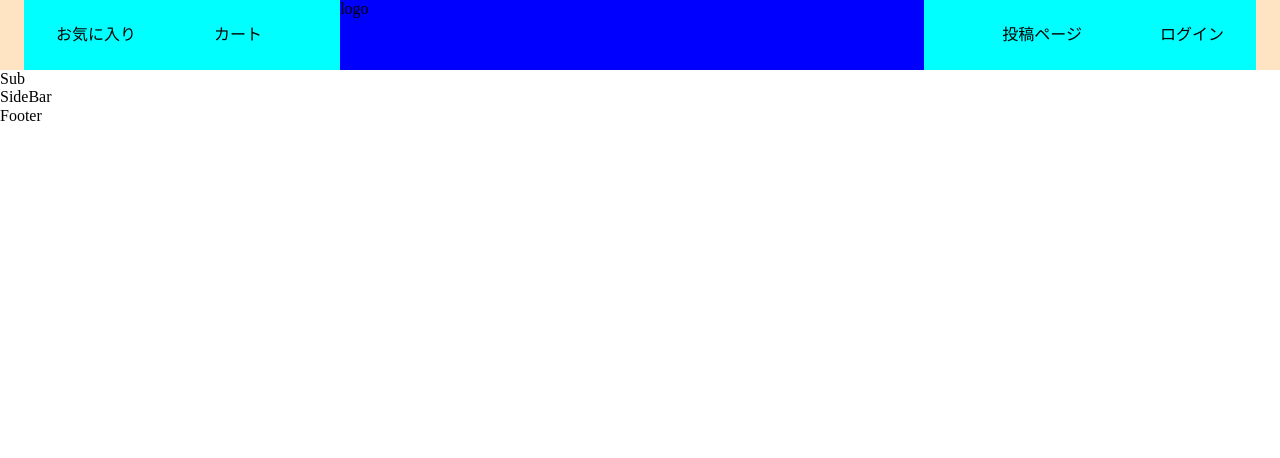
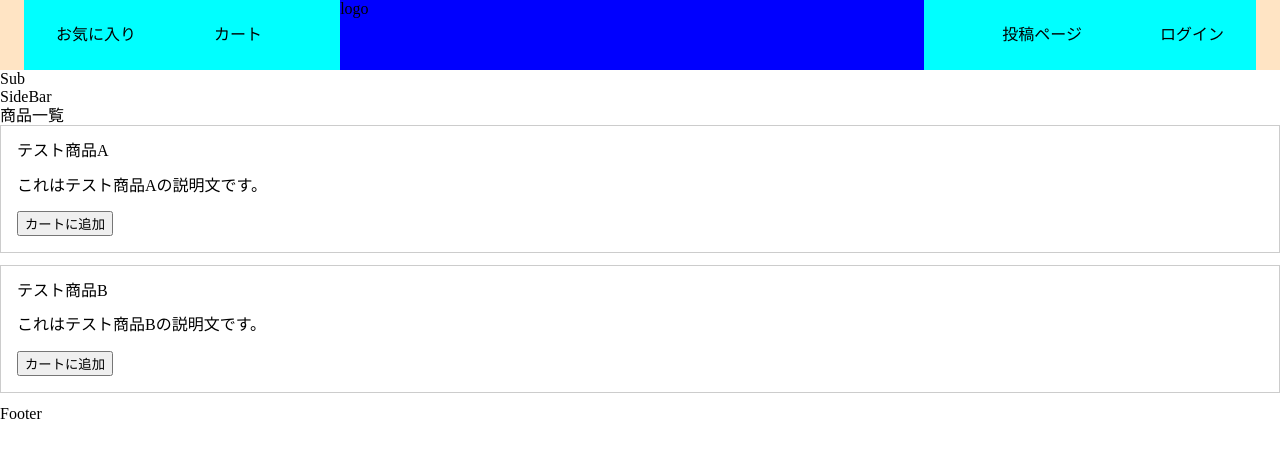
Before and after one commit to tanikiti9/AIConentsMarket, a Next.js app in the folder frontend/: page / in a window 1280 px wide. Shown: the top 458 px of the page. Built offline with nearby package versions, Linux system fonts and the light colour scheme; no server answers.

Commit message:
Add zustand, testFile

```diff
--- a/frontend/package.json
+++ b/frontend/package.json
@@ -11,7 +11,8 @@
   "dependencies": {
     "next": "16.2.4",
     "react": "19.2.4",
-    "react-dom": "19.2.4"
+    "react-dom": "19.2.4",
+    "zustand": "^5.0.12"
   },
   "devDependencies": {
     "@tailwindcss/postcss": "^4",
--- a/frontend/src/components/header/Header.tsx
+++ b/frontend/src/components/header/Header.tsx
@@ -1,17 +1,17 @@
 import React from 'react'
+import Link from 'next/link' // ← 追加
 
 const Header = () => {
   return (
     <div className='header-inner'>
       <ul className='header-ul'>
-        <li><a href="#">お気に入り</a></li>
-        <li><a href="#">カート</a></li>
-        <li id='header-logo'><a href="#"><img src="#" alt="" />logo</a></li>
-        <li><a href="#">投稿ページ</a></li>
-        <li><a href="#">ログイン</a></li>
+        <li><Link href="#">お気に入り</Link></li>
+        <li><Link href="/cart">カート</Link></li>  {/* ← ここが重要 */}
+        <li id='header-logo'><Link href="#"><img src="#" alt="" />logo</Link></li>
+        <li><Link href="#">投稿ページ</Link></li>
+        <li><Link href="#">ログイン</Link></li>
       </ul>
     </div>
-
   )
 }
 
--- a/frontend/src/components/interface.ts
+++ b/frontend/src/components/interface.ts
@@ -1,5 +1,6 @@
 export interface product_type{
-    image: string;
     id: number;
-    discription: string;
+    title: string
+    description: string;
+    downloadLink: string;
 }
--- a/frontend/src/components/main/Main.tsx
+++ b/frontend/src/components/main/Main.tsx
@@ -1,6 +1,7 @@
 import React from 'react'
 import SideBar from './sidebar/SideBar'
 import MainContainer from './main-container/MainContainer'
+
 
 const Main = () => {
     return (
--- /dev/null
+++ b/frontend/src/components/main/main-container/Card.tsx
@@ -0,0 +1,21 @@
+'use client';
+import { product_type } from '@/components/interface';
+import { useCartStore } from '@/store/cartStore';
+
+type Props = {
+  product: product_type;
+};
+
+export default function Card({ product }: Props) {
+  const addItem = useCartStore((state) => state.addItem);
+
+  return (
+    <div style={{ border: '1px solid #ccc', padding: '16px', marginBottom: '12px' }}>
+      <h2>{product.title}</h2>
+      <p>{product.description}</p>
+      <button onClick={() => addItem(product)}>
+        カートに追加
+      </button>
+    </div>
+  );
+}
--- a/frontend/src/components/main/main-container/MainContainer.tsx
+++ b/frontend/src/components/main/main-container/MainContainer.tsx
@@ -1,32 +1,14 @@
-"use client"
+'use client'
+import Card from './Card';;
+import { products } from '@/data/products';
 
-import Card from '@/components/ui/Card'
-import React, { useEffect, useState } from 'react'
-import { product_type } from '@/components/interface'
-
-const fetchData = async (url: string): Promise<product_type> => {
-  const response = await fetch(url);
-  if (!response.ok) {
-    throw new Error('response error');
-  }
-  const data: product_type = await response.json();
-  return data;
-};
-
-const url = 'http://localhost:8000/api/products/{id}/download';
-
-
-const MainContainer = () => {
-  const [product, setProduct] = useState<product_type | null>(null);
-
-  useEffect(()=>{
-    fetchData(url).then(setProduct).catch(console.error);
-  },[]);
+export default function MainContainer() {
   return (
-    <div>
-      {product && <Card product={product}/>}
-    </div>
-  )
+    <main>
+      <h1>商品一覧</h1>
+      {products.map((product) => (
+        <Card key={product.id} product={product} />
+      ))}
+    </main>
+  );
 }
-
-export default MainContainer
--- a/frontend/src/components/ui/Card.tsx
+++ /dev/null
@@ -1,16 +0,0 @@
-import React from 'react'
-import { product_type } from '../interface'
-type Props = {
-  product: product_type;
-}
-const Card = ({ product }: Props) => {
-  return (
-    <div>
-      <img src={product.image} alt="" />
-      <h2>{product.id}</h2>
-      <p>{product.discription}</p>
-    </div>
-  )
-}
-
-export default Card
--- /dev/null
+++ b/frontend/src/data/products.ts
@@ -0,0 +1,17 @@
+import { product_type } from "@/components/interface";
+
+
+export const products: product_type[] = [
+  {
+    id: 1,
+    title: 'テスト商品A',
+    description: 'これはテスト商品Aの説明文です。',
+    downloadLink: 'http...'
+  },
+  {
+    id: 2,
+    title: 'テスト商品B',
+    description: 'これはテスト商品Bの説明文です。',
+    downloadLink: 'http...'
+  },
+];
--- /dev/null
+++ b/frontend/src/store/cartStore.tsx
@@ -0,0 +1,14 @@
+import { create } from 'zustand';
+import { product_type } from '@/components/interface';
+
+type CartStore = {
+  cartItems: product_type[];
+  addItem: (product: product_type) => void;
+  removeItem: (id: number) => void;
+};
+
+export const useCartStore = create<CartStore>((set) => ({
+    cartItems: [],
+    addItem: (product) => set ((state) => ({ cartItems: [...state.cartItems, product]})),
+    removeItem: (id) => set((state) => ({cartItems: state.cartItems.filter((p) => p.id !== id)})) //idが一致しないものを残す
+}));
--- a/frontend/src/styles/design.css
+++ b/frontend/src/styles/design.css
@@ -26,3 +26,8 @@
   height:100%;
   background-color: blue;
 }
+
+.Container_Card {
+  width: 100px;
+  background-color: aqua;
+}
```
Also changed, not shown: frontend/src/app/(main)/cart/page.tsx (+18 -6 lines), frontend/src/components/main/main-container/CartItem.tsx (added, +28 -0 lines), 1 other file (tests, documents, lock files or other folders).
